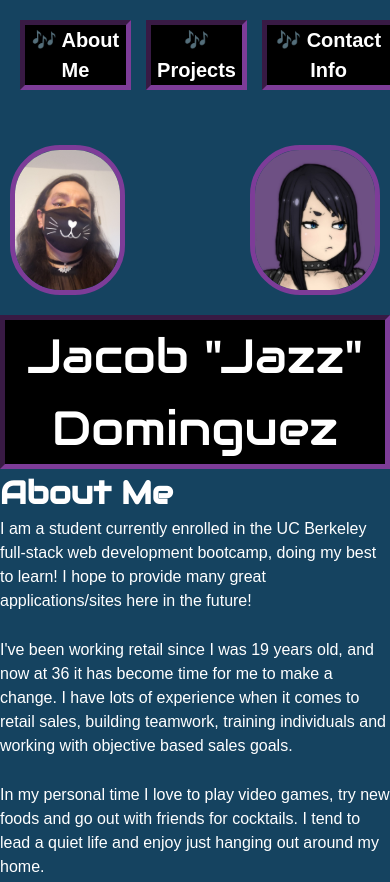
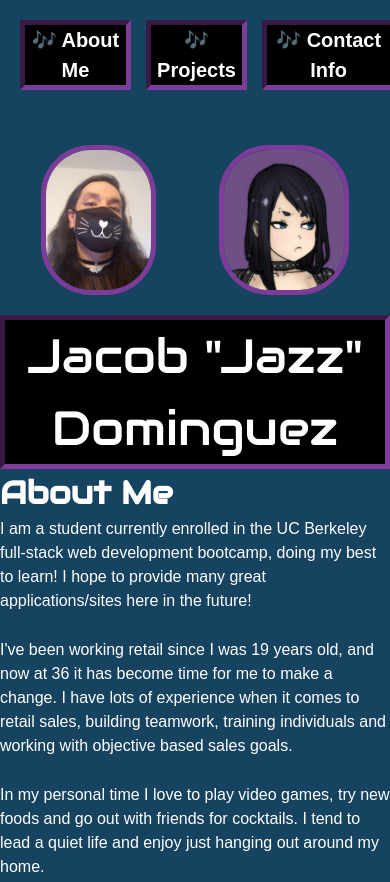
Before and after one commit to octofoxx/portfolioSite, a plain HTML site: page index.html in a window 390 px wide. Shown: the top 882 px of the page. Drawn offline with nearby package versions, Linux system fonts and the light colour scheme.

Commit message:
changed sizing for pfps on smaller screen

```diff
--- a/public/styles.css
+++ b/public/styles.css
@@ -18,7 +18,7 @@ body {
 .pictureHead {
   display: flex;
   align-items: center;
-  justify-content: space-between;
+  justify-content: space-around;
   margin-bottom: 10px;
   padding: 10px;
 }
@@ -35,7 +35,7 @@ body {
 
 
 .pfp {
-  height: 150px;
+  height: 250px;
   border: 5px solid var(--piping);
   border-radius: 50px;
 }
@@ -209,8 +209,9 @@ footer {
 }
 
 @media screen and (max-width: 540px) {
-  header {
-    display: flex;
-    flex-wrap: wrap;
+  .pfp {
+    height: 150px;
+    border: 5px solid var(--piping);
+    border-radius: 50px;
   }
 }
```
